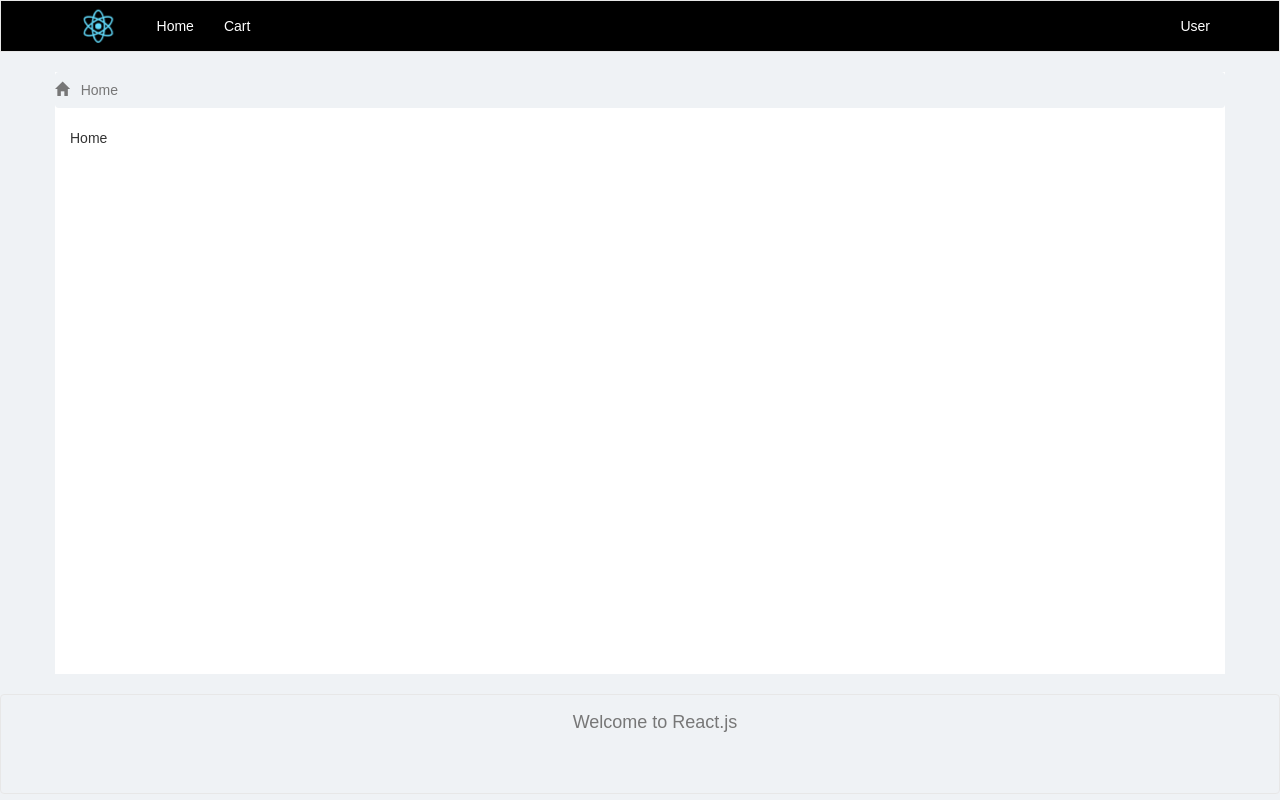
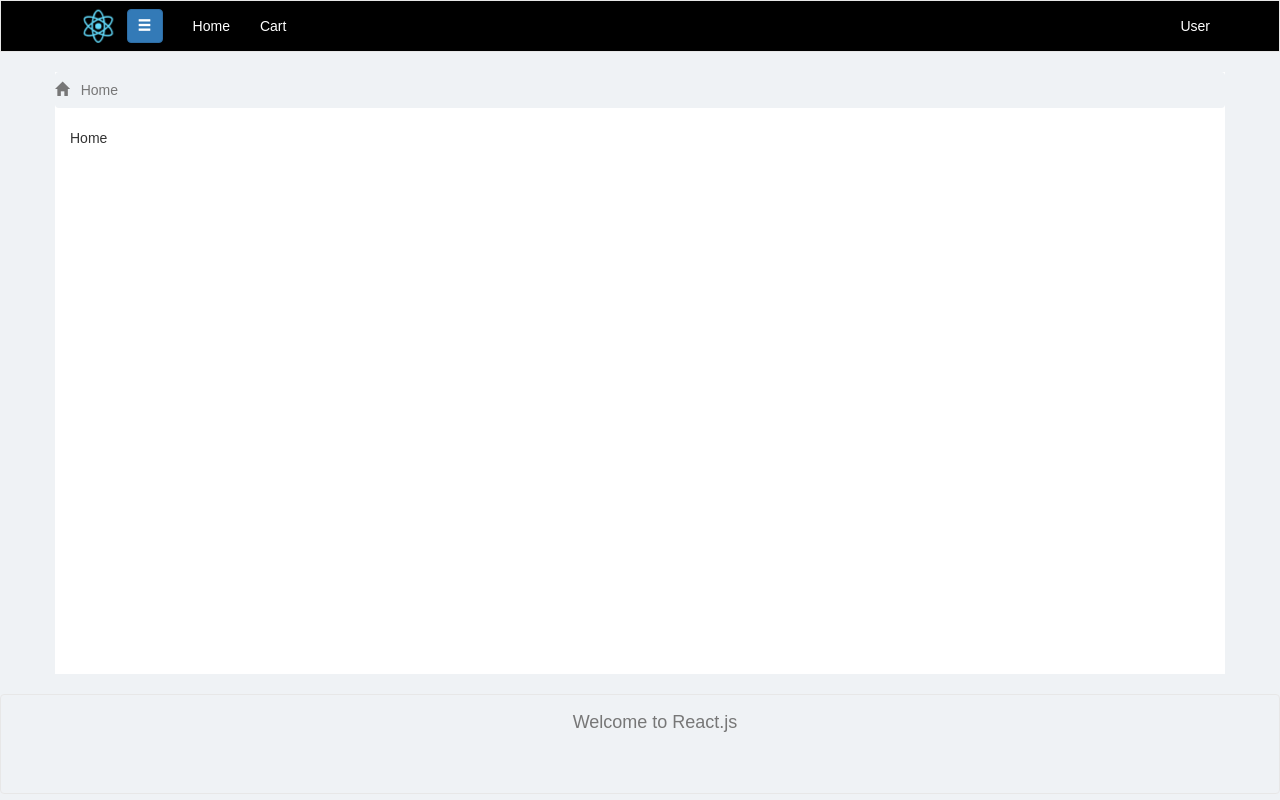
Before and after one commit to tttlan/FE-React-JS, a React app: page / in a window 1280 px wide. Built offline with nearby package versions, Linux system fonts and the light colour scheme.

Commit message:
react js

```diff
--- a/config/webpack.config.dev.js
+++ b/config/webpack.config.dev.js
@@ -150,6 +150,7 @@ module.exports = {
               // directory for faster rebuilds.
               cacheDirectory: true,
             },
+            exclude: /node_modules/
           },
           // "postcss" loader applies autoprefixer to our CSS.
           // "css" loader resolves paths in CSS and adds assets as dependencies.
--- a/package.json
+++ b/package.json
@@ -7,7 +7,9 @@
     "react-bootstrap": "^0.32.4",
     "react-dev-utils": "^5.0.2",
     "react-dom": "^16.5.2",
-    "react-router-dom": "^4.3.1"
+    "react-router-dom": "^4.3.1",
+    "webpack": "3.8.1",
+    "webpack-dev-server": "2.11.3"
   },
   "devDependencies": {
     "autoprefixer": "7.1.6",
@@ -46,8 +48,6 @@
     "style-loader": "0.19.0",
     "sw-precache-webpack-plugin": "0.11.4",
     "url-loader": "0.6.2",
-    "webpack": "3.8.1",
-    "webpack-dev-server": "2.11.3",
     "webpack-manifest-plugin": "1.3.2",
     "whatwg-fetch": "2.0.3"
   },
--- a/src/components/shared/breadcrumb/AppBreadcrumb.component.js
+++ b/src/components/shared/breadcrumb/AppBreadcrumb.component.js
@@ -13,13 +13,13 @@ class AppBreadcrumb extends Component {
                 {
                     id: 'home',
                     name: 'Home',
-                    icon: 'glyphicon glyphicon-home',
+                    icon: 'home',
                     href: '/'
                 },
                 {
                     id: 'shopping_cart',
                     name: 'Shopping Cart',
-                    icon: 'glyphicon glyphicon-shopping-cart',
+                    icon: 'shopping-cart',
                     href: '/cart'
                 }
             ]
@@ -29,7 +29,7 @@ class AppBreadcrumb extends Component {
         this.showBreadcrumb = this.showBreadcrumb.bind(this);
     }
 
-    checkActiveBreadcrumbItem(pathName) {
+    checkActiveBreadcrumbItem = (pathName) => {
         const currentPathName = window.location.pathname;
         let active = false;
 
@@ -40,7 +40,7 @@ class AppBreadcrumb extends Component {
         return active;
     }
 
-    showBreadcrumb(href) {
+    showBreadcrumb = (href) => {
         const currentPathName = window.location.pathname;
         let show = false;
 
--- a/src/components/shared/header/AppHeader.component.js
+++ b/src/components/shared/header/AppHeader.component.js
@@ -3,11 +3,21 @@ import React, { Component } from 'react';
 import Navbar from 'react-bootstrap/lib/Navbar';
 import Nav from 'react-bootstrap/lib/Nav';
 import NavItem from 'react-bootstrap/lib/NavItem';
+import Button from 'react-bootstrap/lib/Button';
+import Glyphicon from 'react-bootstrap/lib/Glyphicon';
 
 import logo from '../../../logo.svg';
 import './app-header.scss';
 
 class AppHeader extends Component {
+    constructor(props) {
+        super(props);
+    }
+
+    handleOpenSidebar = () => {
+        this.props.handleOpenSidebar && this.props.handleOpenSidebar();
+    }
+
     render() {
         return (
             <Navbar className="app-header">
@@ -16,6 +26,9 @@ class AppHeader extends Component {
                         <a href="/">
                             <img src={logo} className="app-header__logo" alt="logo" />
                         </a>
+                        <Button className="btn-sidebar" bsStyle="primary" onClick={this.handleOpenSidebar}>
+                            <Glyphicon glyph="menu-hamburger" />
+                        </Button>
                     </Navbar.Brand>
                     <Navbar.Toggle />
                 </Navbar.Header>
--- a/src/components/shared/header/app-header.scss
+++ b/src/components/shared/header/app-header.scss
@@ -13,6 +13,11 @@
     &__user {
         color: white !important;
     }
+
+    .btn-sidebar {
+        padding: 6px 10px;
+        margin-top: -10px;
+    }
 }
 
 @keyframes App-logo-spin {
--- a/src/components/shared/layout/AppLayout.component.js
+++ b/src/components/shared/layout/AppLayout.component.js
@@ -8,18 +8,40 @@ import Routes from '../../../routes/AppRoutes';
 import AppHeader from '../header/AppHeader.component';
 import AppBreadcrumb from '../breadcrumb/AppBreadcrumb.component';
 import AppFooter from '../footer/AppFooter.component';
+import AppSidebar from '../sidebar/AppSideBar.component';
 
 import './app-layout.scss';
 
 class AppLayout extends Component {
+    constructor(props) {
+        super(props);
+
+        this.state = {
+            show: false
+        };
+    }
+
+    handleOpenSidebar = () => {
+        console.log('fds');
+        this.setState({
+            show: !this.state.show
+        })
+    }
+
     render() {
         return (
             <div className="app-layout">
-                <AppHeader />
+                <AppHeader handleOpenSidebar={this.handleOpenSidebar} />
 
                 <Grid className="app-layout__content">
                     <Row className="show-grid">
-                        <Col xs={12} md={12} className="app-layout__content-view">
+                        {
+                            this.state.show ?
+                                <Col xs={3} md={3} className="app-layout__sidebar">
+                                    <AppSidebar show={this.state.show} handleOpenSidebar={this.handleOpenSidebar}/>
+                                </Col> : ''
+                        }
+                        <Col xs={this.state.show ? 9 : 12} md={this.state.show ? 9 : 12} className="app-layout__content-view">
                             <AppBreadcrumb />
                             <Routes />
                         </Col>
--- /dev/null
+++ b/src/components/shared/sidebar/AppSideBar.component.js
@@ -0,0 +1,25 @@
+import React, { Component } from 'react';
+
+import Nav from 'react-bootstrap/lib/Nav';
+import NavItem from 'react-bootstrap/lib/NavItem';
+
+import './app-sidebar.scss';
+
+class AppSidebar extends Component {
+    constructor(props) {
+        super(props);
+    }
+
+    render() {
+        return (
+            <Nav>
+                <NavItem href="#" > Link 1 </NavItem>
+                <NavItem href="#" > Link 2 </NavItem>
+                <NavItem href="#" > Link 3 </NavItem>
+                <NavItem href="#" > Link 4 </NavItem>
+            </Nav>
+        )
+    }
+}
+
+export default AppSidebar;
```
Also changed, not shown: src/components/shared/sidebar/app-sidebar.scss (added).
